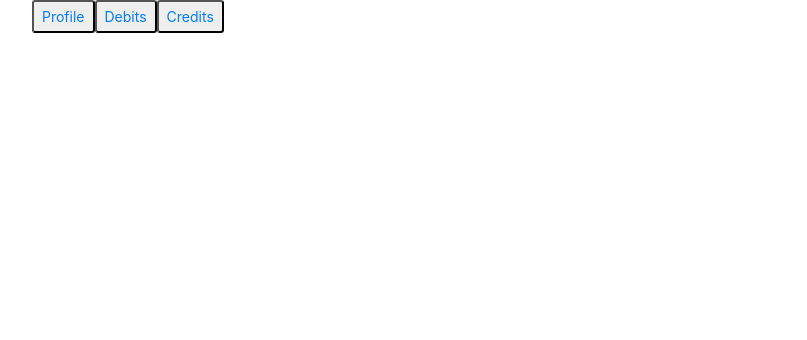
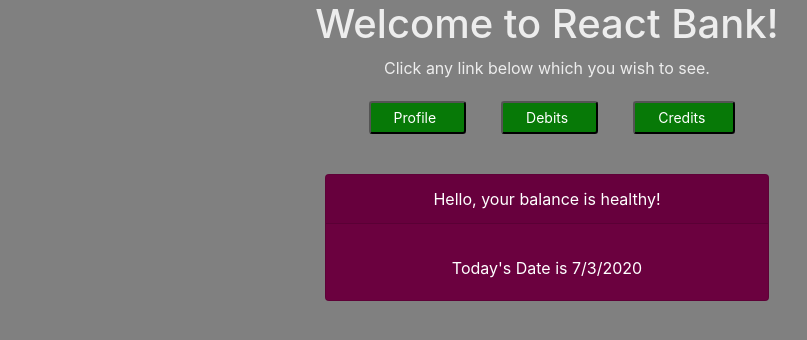
Before and after one commit to md98uddin/bankofreact, a React (Create React App) app: page / in a window 1280 px wide. Shown: the top 340 px of the page, without its empty margins (93-900 px from the left). Built offline with nearby package versions, Linux system fonts and the light colour scheme.

Commit message:
home page style added, linked nav

```diff
--- a/src/App.js
+++ b/src/App.js
@@ -1,10 +1,6 @@
 import React, { Component } from "react";
-import {
-  BrowserRouter as Router,
-  Route,
-  Switch,
-  Redirect,
-} from "react-router-dom";
+import { BrowserRouter as Router, Route, Switch } from "react-router-dom";
+import "./css/styling.css";
 import Home from "./components/Home";
 import Login from "./components/Login";
 import UserProfile from "./components/UserProfile";
@@ -47,7 +43,14 @@ class App extends Component {
           <Route
             exact
             path="/"
-            render={(props) => <Home {...props} signedIn={signedIn} />}
+            render={(props) => (
+              <Home
+                {...props}
+                signedIn={signedIn}
+                accountBalance={accountBalance}
+                currentUser={currentUser}
+              />
+            )}
           />
           <Route
             exact
--- a/src/components/Home.jsx
+++ b/src/components/Home.jsx
@@ -1,5 +1,6 @@
 import React, { Component } from "react";
 import { Redirect, Link } from "react-router-dom";
+import GreetingCards from "./commons/GreetingCard";
 
 class Home extends Component {
   constructor(props) {
@@ -19,21 +20,31 @@ class Home extends Component {
     return null;
   }
 
+  componentDidMount() {
+    document.body.style.backgroundColor = "grey";
+  }
+
   render() {
     return this.state.signedIn ? (
-      <div className="container">
-        <ul>
-          <button className="btn-sm">
+      <div className="container" style={{ textAlign: "center" }} id="home-div">
+        <h1>Welcome to React Bank!</h1>
+        <p>Click any link below which you wish to see.</p>
+        <ul style={{ textAlign: "center", marginRight: "25px" }} id="link-btn">
+          <button className="btn-sm ">
             {" "}
             <Link to="/userProfile">Profile</Link>
           </button>
-          <button className="btn-sm">
+          <button className="btn-sm ">
             <Link to="/debits">Debits</Link>
           </button>
-          <button className="btn-sm">
+          <button className="btn-sm ">
             <Link to="/credits">Credits</Link>
           </button>
         </ul>
+        <GreetingCards
+          accountBalance={this.props.accountBalance}
+          currentUser={this.props.currentUser}
+        />
       </div>
     ) : (
       <Redirect to="/login" />
--- a/src/components/commons/AccountBalance.jsx
+++ b/src/components/commons/AccountBalance.jsx
@@ -7,7 +7,7 @@ const AccountBalance = ({ accountBalance }) => {
       <div className="card-body">
         <h5 className="card-title">{accountBalance}</h5>
         <p className="card-text">
-          Balance as of {`${new Date().getDate()}/${new Date().getFullYear()}`}
+          {`${new Date().getMonth()}/${new Date().getDate()}/${new Date().getFullYear()}`}{" "}
         </p>
       </div>
     </div>
--- /dev/null
+++ b/src/components/commons/GreetingCard.jsx
@@ -0,0 +1,27 @@
+import React from "react";
+
+const GreetingCards = ({ accountBalance, currentUser }) => {
+  return (
+    <div
+      className="card"
+      style={{ width: "40%", margin: "40px 0px 0px 30%", textAlign: "center" }}
+      id="greetings"
+    >
+      <div className="card-header">
+        {" "}
+        Hello, your balance is {accountBalance < 0 ? "bad" : "healthy"}!
+      </div>
+      <div className="card-body">
+        <h5 className="card-title">{currentUser && currentUser.username}</h5>
+        <p className="card-text">
+          Today's Date is{" "}
+          {`${
+            new Date().getMonth() + 1
+          }/${new Date().getDate()}/${new Date().getFullYear()}`}
+        </p>
+      </div>
+    </div>
+  );
+};
+
+export default GreetingCards;
--- /dev/null
+++ b/src/css/styling.css
@@ -0,0 +1,27 @@
+#greetings {
+  background-color: rgb(107, 1, 63);
+  color: white;
+  animation-name: spin-in;
+  animation-timing-function: linear;
+  animation-iteration-count: 1;
+  animation-duration: 0.6s;
+}
+
+@keyframes spin-in {
+  from {
+    transform: rotateY(0deg);
+  }
+  to {
+    transform: rotateY(360deg);
+  }
+}
+
+#home-div {
+  color: rgba(255, 255, 255, 0.856);
+}
+
+#link-btn * {
+  margin: 5px 20px 0px 15px;
+  color: white;
+  background-color: rgb(7, 121, 7);
+}
```
